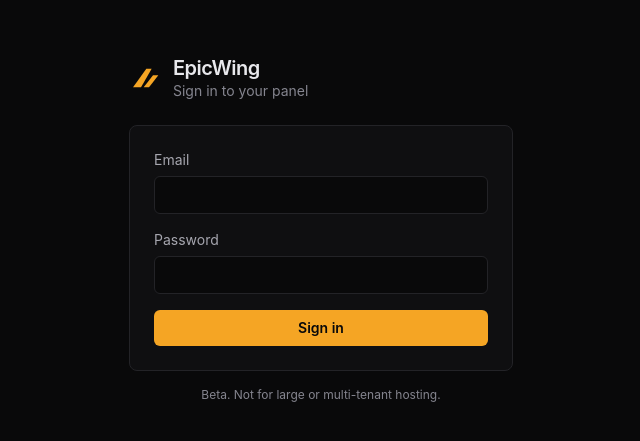
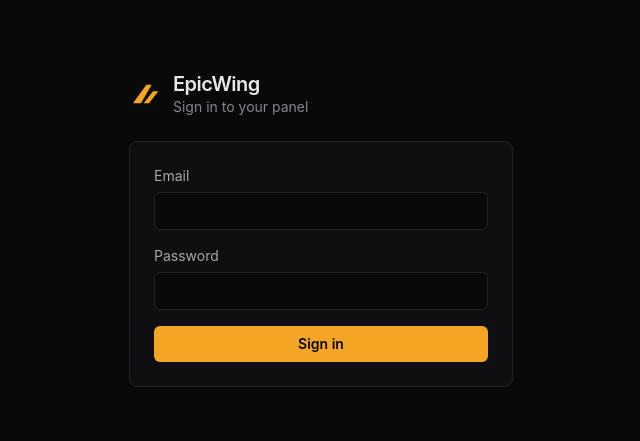
Before and after one commit to EpicWing/epicwing-panel, a Vue app in the folder frontend/: page /login in a window 1280 px wide. Shown: the part 171-612 px from the top of the page, without its empty margins (319-959 px from the left). Built offline with nearby package versions, Linux system fonts and the light colour scheme; no server answers.

Commit message:
UI: remove the beta notice from the login page

```diff
--- a/frontend/src/i18n/en.ts
+++ b/frontend/src/i18n/en.ts
@@ -70,7 +70,6 @@ export default {
     password: "Password",
     submit: "Sign in",
     submitting: "Signing in…",
-    notice: "Beta. Not for large or multi-tenant hosting.",
   },
   servers: {
     title: "Your Servers",
--- a/frontend/src/views/LoginView.vue
+++ b/frontend/src/views/LoginView.vue
@@ -133,7 +133,6 @@ async function submit() {
         </button>
       </form>
 
-      <p class="mt-4 text-center text-xs text-ink-400">{{ t("login.notice") }}</p>
     </div>
   </main>
 </template>
```
